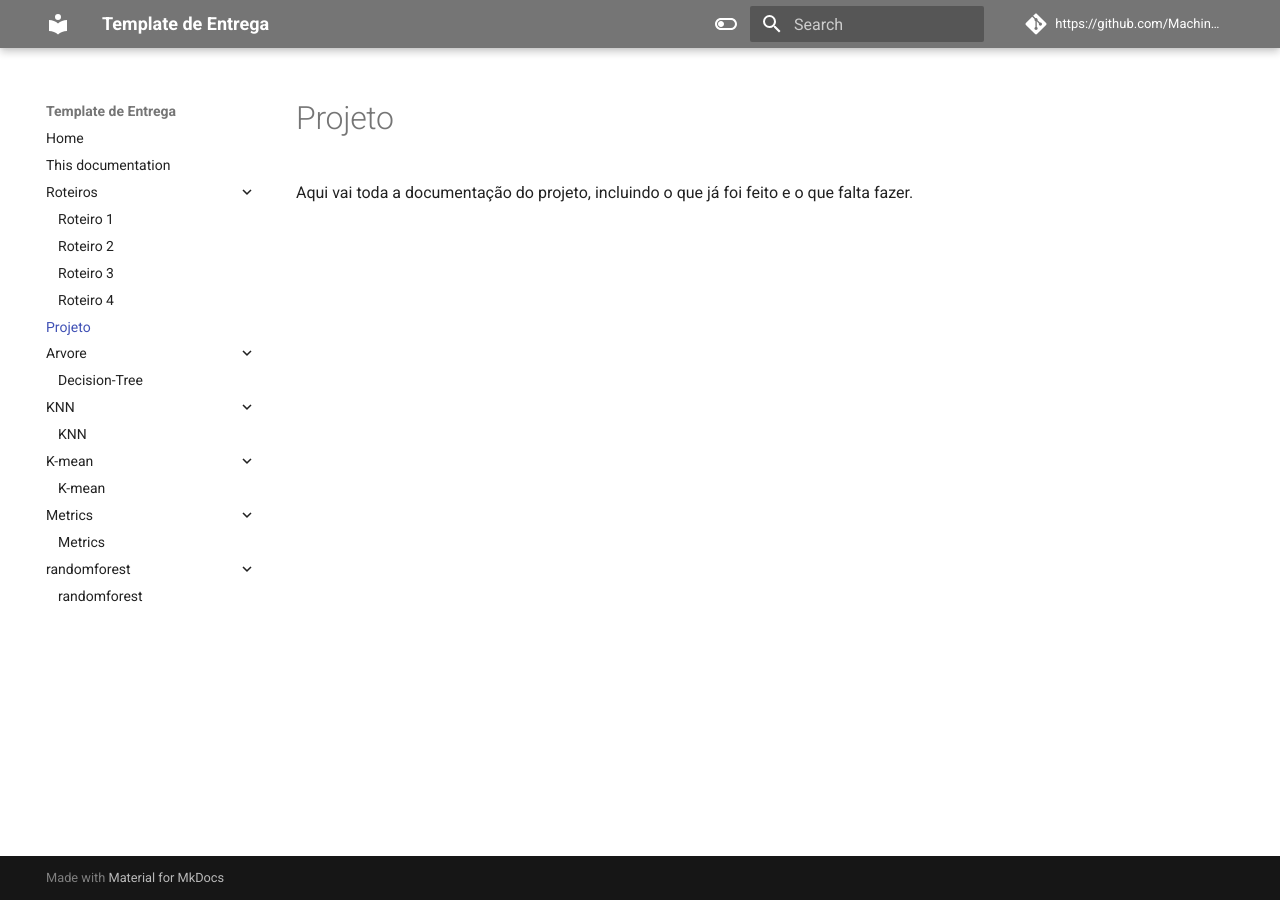
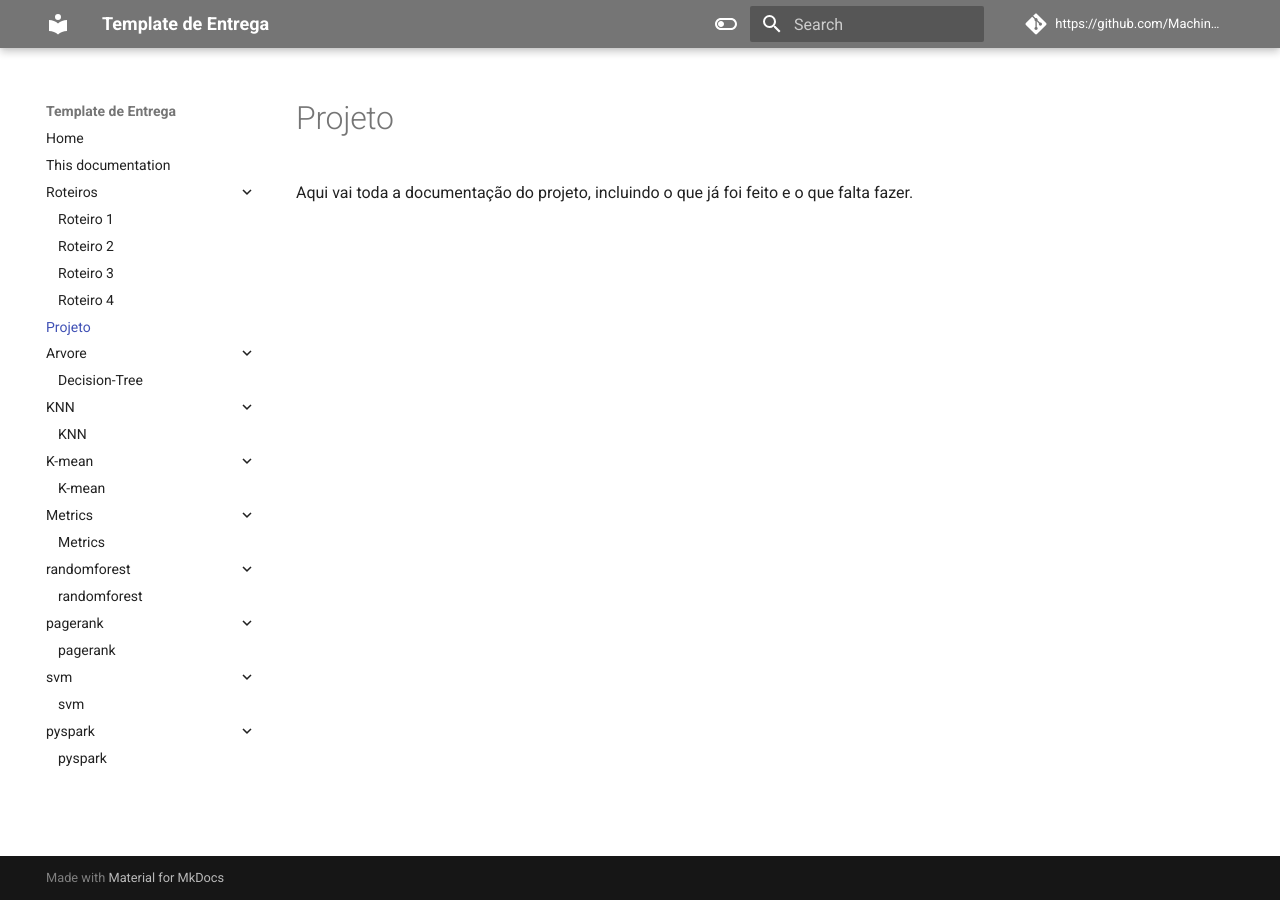
Before and after one commit to marcelademartini/Machine-Learning-1, an MkDocs documentation site: the page built from docs/projeto/main.md, in a window 1280 px wide. Built offline with MkDocs 1.6.1 and Material for MkDocs 9.7.7, drawn with Linux system fonts in a browser that asks for light colours; comment, search, counter and statistics services are not loaded.

Commit message:
adesão de novas pastas

```diff
--- a/mkdocs.yml
+++ b/mkdocs.yml
@@ -150,3 +150,9 @@ nav:
     - Metrics: ./Metrics/main.md
   - randomforest:
     - randomforest: ./randomforest/main.md
+  - pagerank:
+    - pagerank: ./pagerank/main.md
+  - svm:
+    - svm: ./svm/main.md
+  - pyspark:
+    - pyspark: ./pyspark/main.md
```
Also changed, not shown: docs/pagerank/main.md (added), docs/pyspark/main.md (added), docs/svm/main.md (added).
